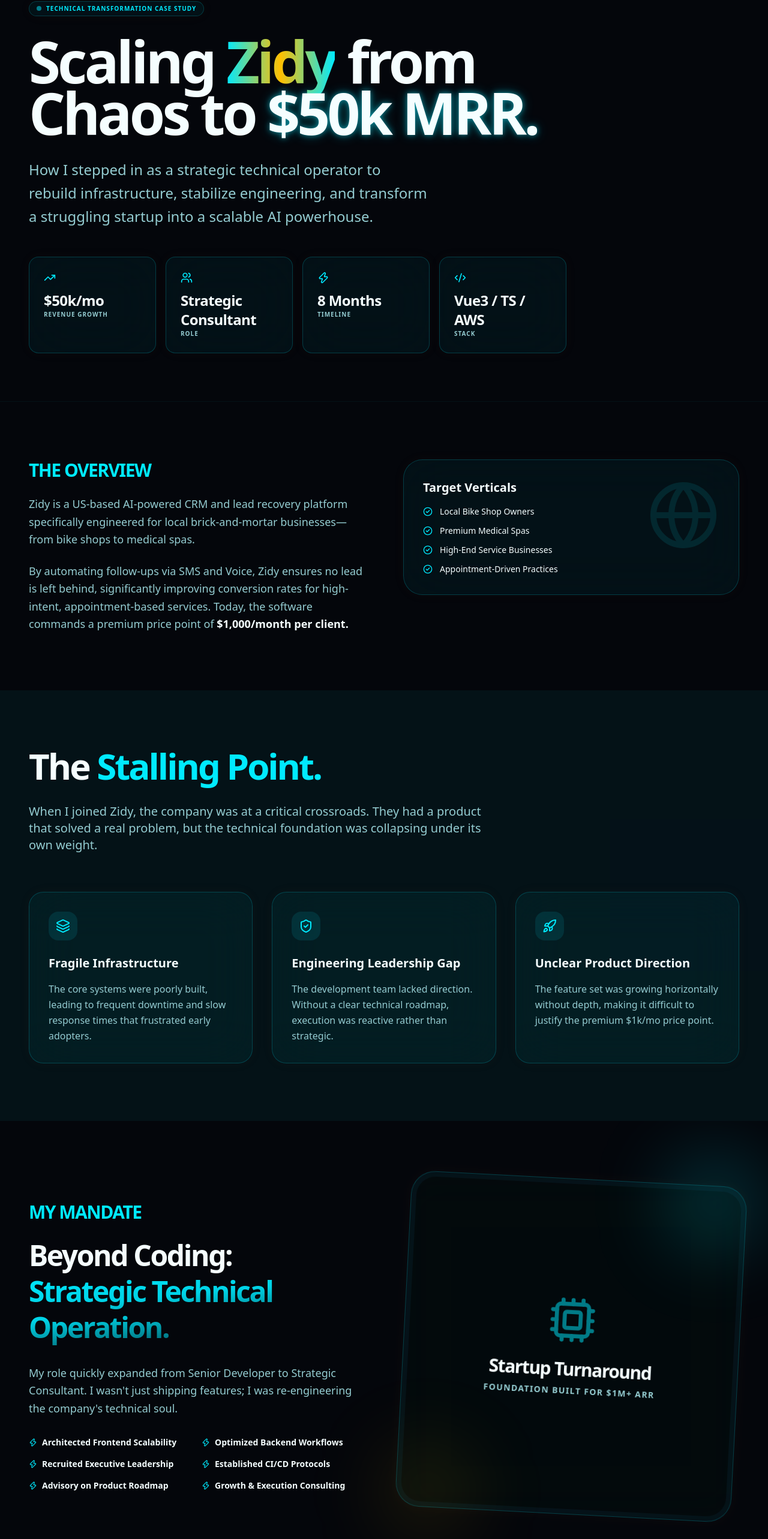
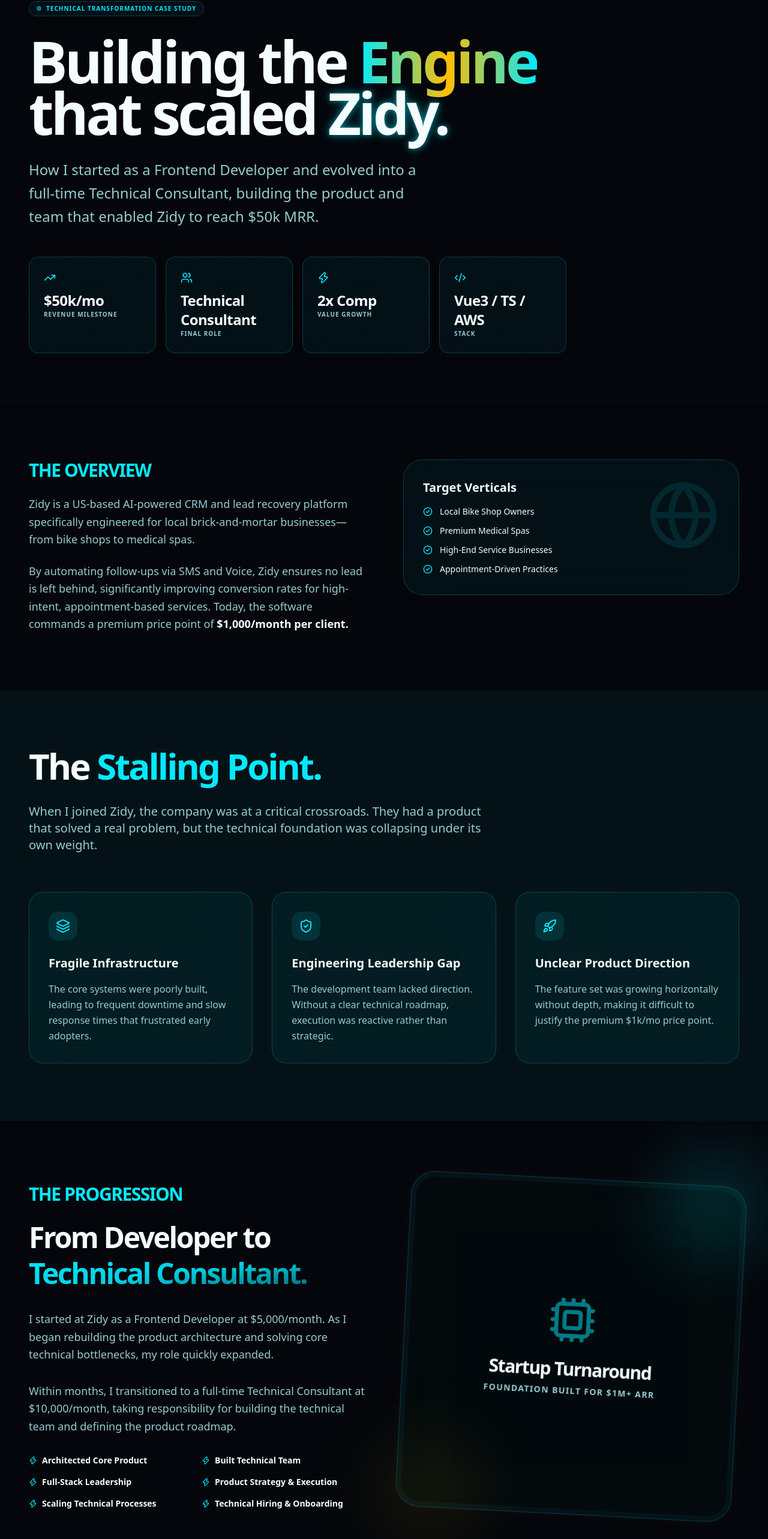
Before and after one commit to tudor-crisan/tudorcrisan.dev, a Next.js app: page /case-studies/zidy in a window 1280 px wide. Shown: the part 160-2726 px from the top of the page at 60% size. Built offline with nearby package versions, Linux system fonts and the light colour scheme.

Commit message:
fix: update Zidy case study with accurate role progression and product focus

```diff
--- a/src/app/case-studies/zidy/page.tsx
+++ b/src/app/case-studies/zidy/page.tsx
@@ -66,17 +66,17 @@
               <span className="text-[10px] font-bold uppercase tracking-widest text-primary">Technical Transformation Case Study</span>
             </div>
             <h1 className="text-5xl md:text-7xl lg:text-8xl font-black tracking-tighter leading-[0.9] mb-8">
-              Scaling <span className="text-primary-gradient">Zidy</span> from Chaos to <span className="v2-glow">$50k MRR.</span>
+              Building the <span className="text-primary-gradient">Engine</span> that scaled <span className="v2-glow">Zidy.</span>
             </h1>
             <p className="text-xl md:text-2xl text-muted-foreground max-w-2xl leading-relaxed mb-12">
-              How I stepped in as a strategic technical operator to rebuild infrastructure, stabilize engineering, and transform a struggling startup into a scalable AI powerhouse.
+              How I started as a Frontend Developer and evolved into a full-time Technical Consultant, building the product and team that enabled Zidy to reach $50k MRR.
             </p>
 
             <div className="grid grid-cols-2 md:grid-cols-4 gap-4">
               {[
-                { label: "Revenue Growth", value: "$50k/mo", icon: TrendingUp },
-                { label: "Role", value: "Strategic Consultant", icon: Users },
-                { label: "Timeline", value: "8 Months", icon: Zap },
+                { label: "Revenue Milestone", value: "$50k/mo", icon: TrendingUp },
+                { label: "Final Role", value: "Technical Consultant", icon: Users },
+                { label: "Value Growth", value: "2x Comp", icon: Zap },
                 { label: "Stack", value: "Vue3 / TS / AWS", icon: Code2 },
               ].map((stat, i) => (
                 <div key={i} className="glass p-6 rounded-2xl border-primary/10">
@@ -181,27 +181,30 @@
         </div>
       </section>
 
-      {/* My Role - Strategic Operator */}
+      {/* My Role - Technical Consultant */}
       <section className="py-24 overflow-hidden">
         <div className="container-custom">
           <div className="flex flex-col md:flex-row gap-16 items-center">
             <motion.div {...fadeIn} className="flex-1">
-              <h2 className="text-3xl font-black tracking-tighter uppercase mb-6 text-primary">My Mandate</h2>
+              <h2 className="text-3xl font-black tracking-tighter uppercase mb-6 text-primary">The Progression</h2>
               <h3 className="text-4xl md:text-5xl font-black tracking-tighter mb-8 leading-tight">
-                Beyond Coding: <br />
-                <span className="text-gradient">Strategic Technical Operation.</span>
+                From Developer to <br />
+                <span className="text-gradient">Technical Consultant.</span>
               </h3>
               <p className="text-lg text-muted-foreground mb-8 leading-relaxed">
-                My role quickly expanded from Senior Developer to Strategic Consultant. I wasn't just shipping features; I was re-engineering the company's technical soul.
+                I started at Zidy as a Frontend Developer at $5,000/month. As I began rebuilding the product architecture and solving core technical bottlenecks, my role quickly expanded.
+              </p>
+              <p className="text-lg text-muted-foreground mb-8 leading-relaxed">
+                Within months, I transitioned to a full-time Technical Consultant at $10,000/month, taking responsibility for building the technical team and defining the product roadmap.
               </p>
               <div className="grid grid-cols-1 sm:grid-cols-2 gap-4">
                 {[
-                  "Architected Frontend Scalability",
-                  "Optimized Backend Workflows",
-                  "Recruited Executive Leadership",
-                  "Established CI/CD Protocols",
-                  "Advisory on Product Roadmap",
-                  "Growth & Execution Consulting"
+                  "Architected Core Product",
+                  "Built Technical Team",
+                  "Full-Stack Leadership",
+                  "Product Strategy & Execution",
+                  "Scaling Technical Processes",
+                  "Technical Hiring & Onboarding"
                 ].map((item, i) => (
                   <div key={i} className="flex items-center gap-2 text-sm font-bold">
                     <Zap size={14} className="text-primary" />
@@ -249,14 +252,14 @@
             </motion.div>
             <motion.div {...fadeIn} transition={{ delay: 0.2 }} className="glass p-10 rounded-[3rem] border-secondary/10">
               <h3 className="text-2xl font-black tracking-tight mb-6 flex items-center gap-3">
-                <Users className="text-secondary" /> Leadership & Hiring
+                <Users className="text-secondary" /> Building the Team
               </h3>
               <div className="space-y-6 text-muted-foreground">
                 <p>
-                  Recognizing that long-term stability required executive-level engineering focus, I leveraged my network to **recruit and onboard two successive CTOs**.
+                  As the product matured, I took charge of **recruiting and onboarding the technical team**. I brought in the talent necessary to maintain and expand the platform.
                 </p>
                 <p>
-                  I transitioned from a solo operator to a **strategic technical consultant**, bridging the gap between the founders' vision and the engineering team's execution capabilities.
+                  While the CEO focused on scaling revenue through marketing and ads, I ensured the **product engine was powerful enough to handle the growth** and deliver on the promise to 2,000+ businesses.
                 </p>
               </div>
             </motion.div>
@@ -326,11 +329,11 @@
               </thead>
               <tbody className="text-lg">
                 {[
-                  { area: "Architecture", before: "Fragile Monolith", after: "Scalable Vue3 Micro-services" },
-                  { area: "Team Stability", before: "Lack of Leadership", after: "Established CTO Leadership" },
-                  { area: "MRR", before: "Stagnant / Low", after: "$50,000+" },
-                  { area: "Client Capacity", before: "Manual Onboarding", after: "Automated AI-Driven Growth" },
-                  { area: "Code Quality", before: "High Technical Debt", after: "Standardized CI/CD & Testing" }
+                  { area: "Architecture", before: "Fragile Prototypes", after: "Scalable Vue3 Production Engine" },
+                  { area: "Team", before: "Solo / Weak Devs", after: "Vetted Technical Team" },
+                  { area: "User Capacity", before: "Manual Handling", after: "2,000+ Active Businesses" },
+                  { area: "Personal Role", before: "Frontend Developer", after: "Technical Consultant" },
+                  { area: "Compensation", before: "$5,000 / mo", after: "$10,000 / mo" }
                 ].map((row, i) => (
                   <tr key={i} className="hover:bg-white/5 transition-colors">
                     <td className="p-8 font-bold border-b border-white/5">{row.area}</td>
@@ -355,12 +358,12 @@
           >
             <MessageSquare size={60} className="text-primary mx-auto mb-10 opacity-50" />
             <blockquote className="text-3xl md:text-4xl font-medium italic tracking-tight leading-snug mb-10">
-              "Technical leadership is not about how many lines of code you write; it's about building the infrastructure that allows a business to survive its own growth."
+              "Building a scalable SaaS isn't just about the code; it's about building a product engine that handles growth as fast as the CEO can sell it."
             </blockquote>
             <div className="flex flex-col items-center">
               <div className="w-16 h-1 w-12 bg-primary mb-4" />
               <div className="text-xl font-black tracking-tighter">Tudor Crișan</div>
-              <div className="text-sm uppercase tracking-widest text-muted-foreground font-bold">Strategic Technical Operator</div>
+              <div className="text-sm uppercase tracking-widest text-muted-foreground font-bold">Technical Consultant & Product Builder</div>
             </div>
           </motion.div>
         </div>
@@ -371,11 +374,11 @@
         <div className="container-custom text-center">
           <motion.div {...fadeIn}>
             <h2 className="text-5xl md:text-8xl font-black tracking-tighter mb-10">
-              Need a technical <br />
-              <span className="text-primary-gradient">transformation?</span>
+              Need technical <br />
+              <span className="text-primary-gradient">execution?</span>
             </h2>
             <p className="text-xl text-muted-foreground max-w-2xl mx-auto mb-16">
-              I help founders stabilize their infrastructure, build high-performing engineering teams, and execute technical roadmaps that scale.
+              I help founders build the product engine and technical team required to scale. Let's discuss your roadmap and how to turn your vision into a high-performance SaaS.
             </p>
 
             <div className="flex flex-col md:flex-row items-center justify-center gap-6">
--- a/src/lib/data.ts
+++ b/src/lib/data.ts
@@ -24,10 +24,10 @@
     },
     {
       company: "Zidy.com",
-      role: "Strategic Technical Consultant & Lead Developer",
+      role: "Technical Consultant & Lead Developer",
       period: "Oct 2022 – May 2023",
       url: "https://www.zidy.com",
-      description: "Stepped in as a strategic operator to stabilize a struggling technical foundation. Rebuilt the frontend architecture (Vue 3, TS), optimized backend infrastructure for scalability, and recruited executive engineering leadership (CTOs). Transformed the product into a high-performance SaaS that reached $50k MRR and serves 2,000+ local businesses.",
+      description: "Started as a Frontend Developer and transitioned to a full-time Technical Consultant as the role expanded to technical leadership and product strategy. Built the core product and brought in the technical team, establishing the foundation that allowed the CEO to scale the business to $50k MRR. Focused on technical excellence and product-led growth.",
     },
     {
       company: "EvobitsIT",
```
